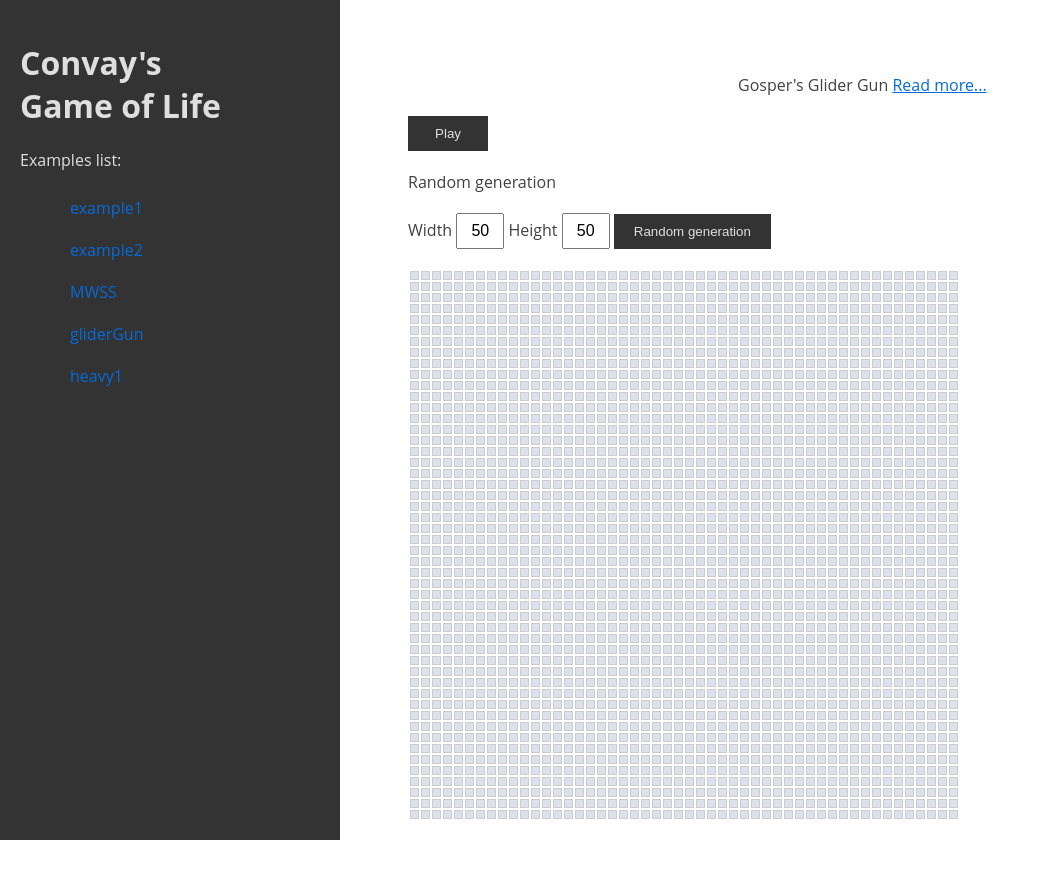
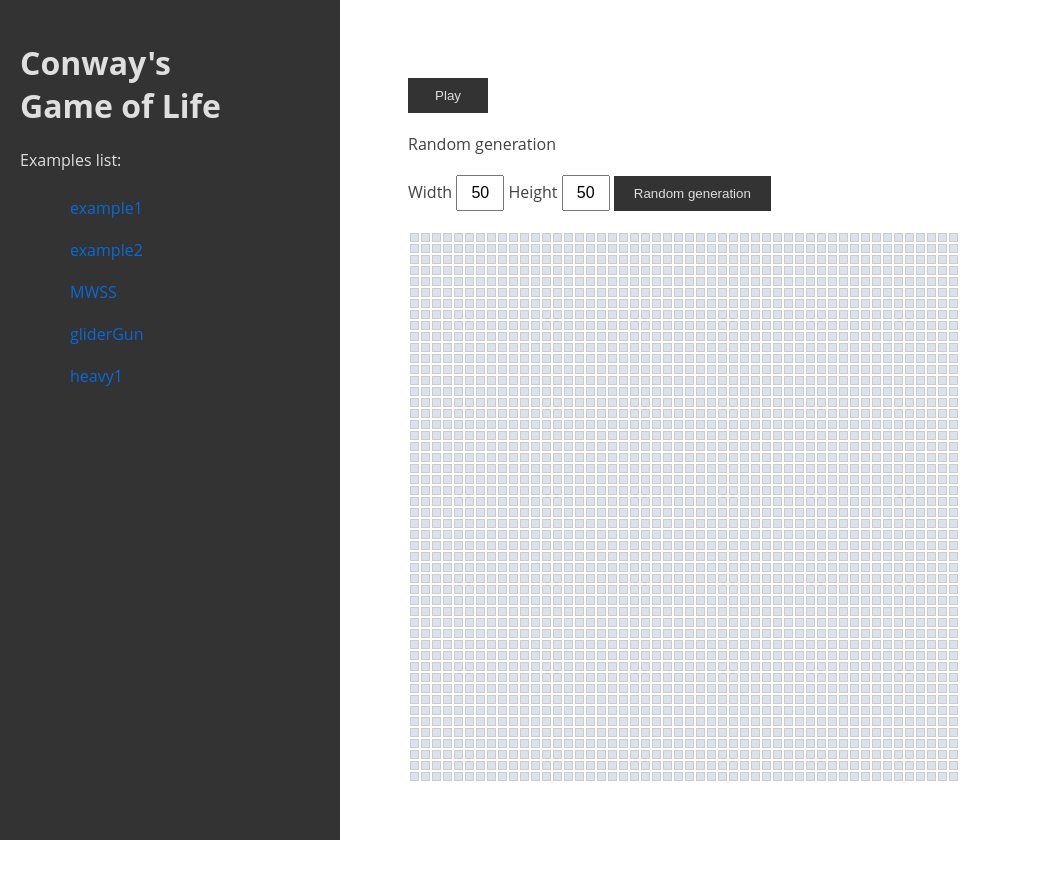
Before and after one commit to GordonDrop/game_of_life_etude, a plain HTML site: page index.html in a window 1280 px wide. Shown: the whole page, without its empty margins (0-1049 px from the left). After the commit the page ends 833 px from the top, so only its background shows below. Drawn offline with Linux system fonts and the light colour scheme.

Commit message:
Fix some errors

```diff
--- a/index.html
+++ b/index.html
@@ -87,14 +87,13 @@
 <body>
 
 <div class="left-col">
-  <h1>Convay's<br> Game of Life</h1>
+  <h1>Conway's<br> Game of Life</h1>
 
   <p>Examples list:</p>
   <ul id="example-list"></ul>
 </div>
 
 <div class="right-col">
-  <p class="example-name">Gosper's Glider Gun <a href="http://en.wikipedia.org/wiki/Gun_(cellular_automaton)">Read more...</a></p>
   <div class="controls">
       <div>
         <button id="pause">Play</button>
```
